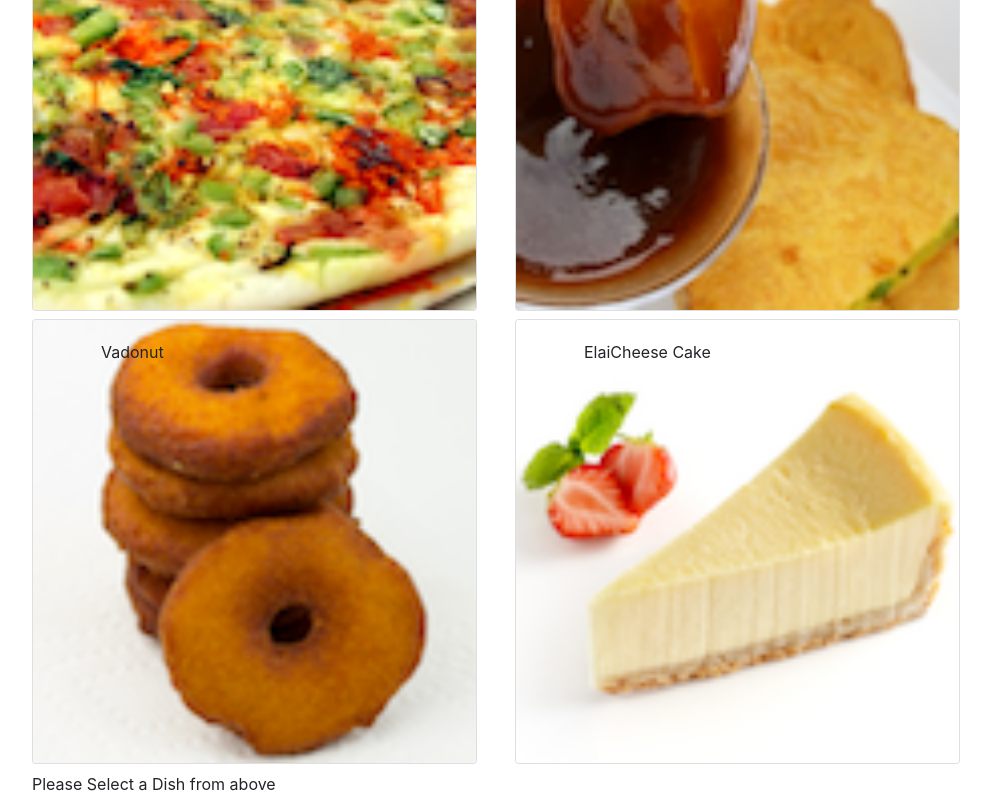
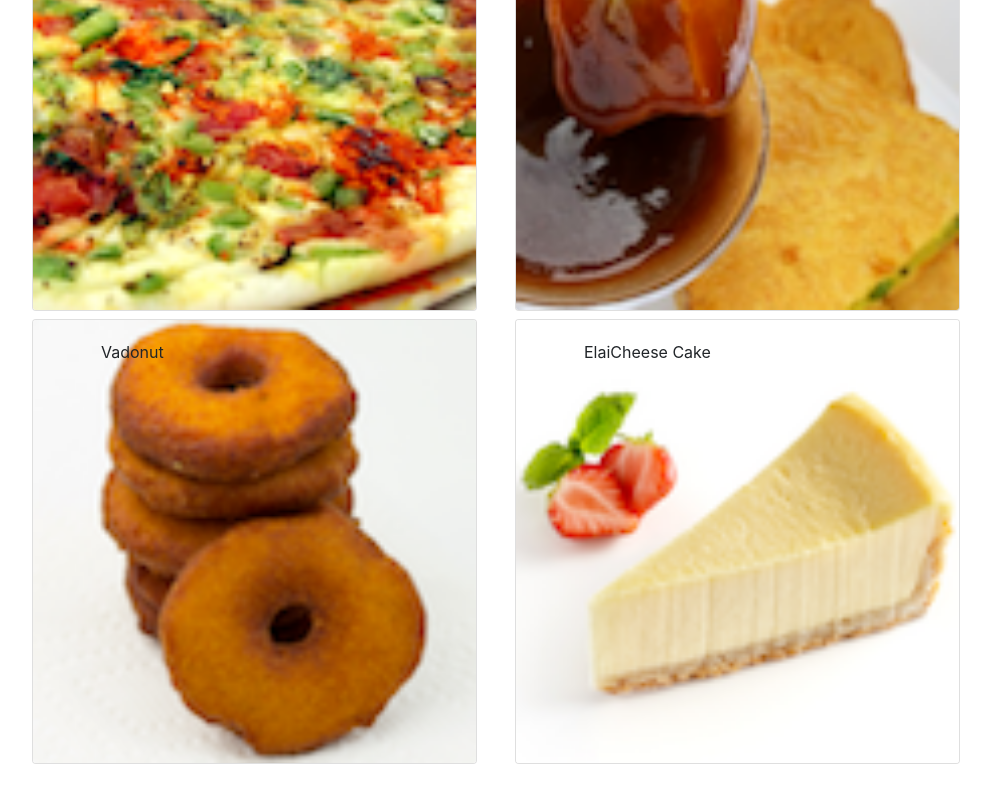
Before and after one commit to Krupal821/confusion, a React (Create React App) app in the folder confusion/: page / in a window 1280 px wide. Shown: the part 194-994 px from the top of the page, without its empty margins (57-1048 px from the left). After the commit the page ends 962 px from the top, so only its background shows below. Built offline with nearby package versions, Linux system fonts and the light colour scheme.

Commit message:
functional components Week 2

```diff
--- a/confusion/src/components/DishdetailComponent.js
+++ b/confusion/src/components/DishdetailComponent.js
@@ -1,14 +1,10 @@
-import { Component } from "react";
+import react from "react";
 
 import {Card, CardImg, CardBody,CardText,Media, CardImgOverlay, CardTitle} from 'reactstrap';
 
-class DishDetail extends Component{ // presentation components becacuse there is no state
-    constructor(props){
-        super(props);
 
-    }
 
-    renderDish(dish){
+  function  RenderDish({dish}) {   {/* created fucntion component with known props dish*/}
         if(dish != null){
             return(
 
@@ -31,10 +27,9 @@
             )
         }
     }
-   renderComments(dish){
-    if(dish != null){
-
-        const selectedDishComment = dish.comments.map((comment) =>{
+  function RenderComments({comments}){ {/* created fucntion component with known props dish*/}
+    if(comments != null){
+        const selectedDishComment = comments.map((comment) =>{
             var convertedDate = new Date(comment.date);
             var formattedDate = new Intl.DateTimeFormat('en-US', {year: 'numeric', month: 'short',day: '2-digit'}).format(convertedDate);
             return(
@@ -48,7 +43,6 @@
                 </div>
             )
         })
-        if(selectedDishComment != null ){
             return (
 
                 <div className="col-12 col-md-5 m-1">
@@ -58,7 +52,7 @@
                 </div>
 
             )
-        }
+
     }
     else{
         return(
@@ -66,24 +60,27 @@
         )
     }
    }
-    render(){
-        const dish = this.props.dish;
+    const DishDetail = (props) => {
+        const dish = props.dish;
+        if(dish != null){
         return(
-            <div class="container">
+            <div className="container">
                 <div className="row">
                      <div className="col-12 col-md-5 m-1">
-                        {this.renderDish(dish)}
+                         <RenderDish dish={dish}/>
                     </div>
+                        <RenderComments comments={dish.comments}/>
+                 </div>
+            </div>
+        )
+    }
+    else{
+        return(
+            <div></div>
+        )
+    }
+    }
 
 
-                        {this.renderComments(dish)}
-
-
-                </div>
-                </div>
-        )
-    }
-
-}
 
 export default DishDetail;
--- a/confusion/src/components/MenuComponent.js
+++ b/confusion/src/components/MenuComponent.js
@@ -1,30 +1,26 @@
-import { Component } from "react";
+import react from "react";
 import {Card, CardImg, CardBody,CardText, CardImgOverlay, CardTitle} from 'reactstrap';
 
-class Menu extends Component{  // container components
+function RenderMenuItem({ dish, onClick}) {
 
-    constructor(props){  // 1 props coming from app.js, construct should be created to get the props.
-        super(props);
-
-        this.state = {
-           selectedDish : null // firstly we gonna assign a selectedDish to null and then Update this vari by setState
-        };
-    }
-
-
-
-    render(){
-
-       const menu = this.props.dishes.map((dish) => {  //2 - props coming from construct above
-        return(
-            <div key={dish.id} className="col-12 col-md-5 m-1">
-                {/* below onclick event will pass propsonclick(selectedId) on onlcick event  and then this props are called on maincomponetns tn the m*/}
-                    <Card  onClick= {() => this.props.onClick(dish.id) }>                   {/* creating onclick and calling Ondish select fucntion(with 2 parameter selected Dish and Selected Dishcomment) where we gonna create a selected dish and comments variable  */}
+    return(
+        <Card  onClick= {() => onClick(dish.id) }>                   {/* creating onclick and calling Ondish select fucntion(with 2 parameter selected Dish and Selected Dishcomment) where we gonna create a selected dish and comments variable  */}
                         <CardImg width="100%" height="100%" src={dish.image} alt={dish.name} />
                     <CardImgOverlay className="ml-5">
                         <CardTitle>{dish.name}</CardTitle>
                     </CardImgOverlay>
-                    </Card>
+        </Card>
+    )
+
+
+}
+
+const Menu = (props) => {
+    const menu = props.dishes.map((dish) => {  //2 - props coming from construct above
+        return(
+            <div key={dish.id} className="col-12 col-md-5 m-1">
+                {/* below onclick event will pass propsonclick(selectedId) on onlcick event  and then this props are called on maincomponetns tn the m*/}
+                   <RenderMenuItem dish={dish} onClick={props.onClick}/>
             </div>
         )
        })
@@ -36,10 +32,6 @@
                 </div>
             </div>
         );
-    }
-
-
 }
 
-
 export default Menu;
```
